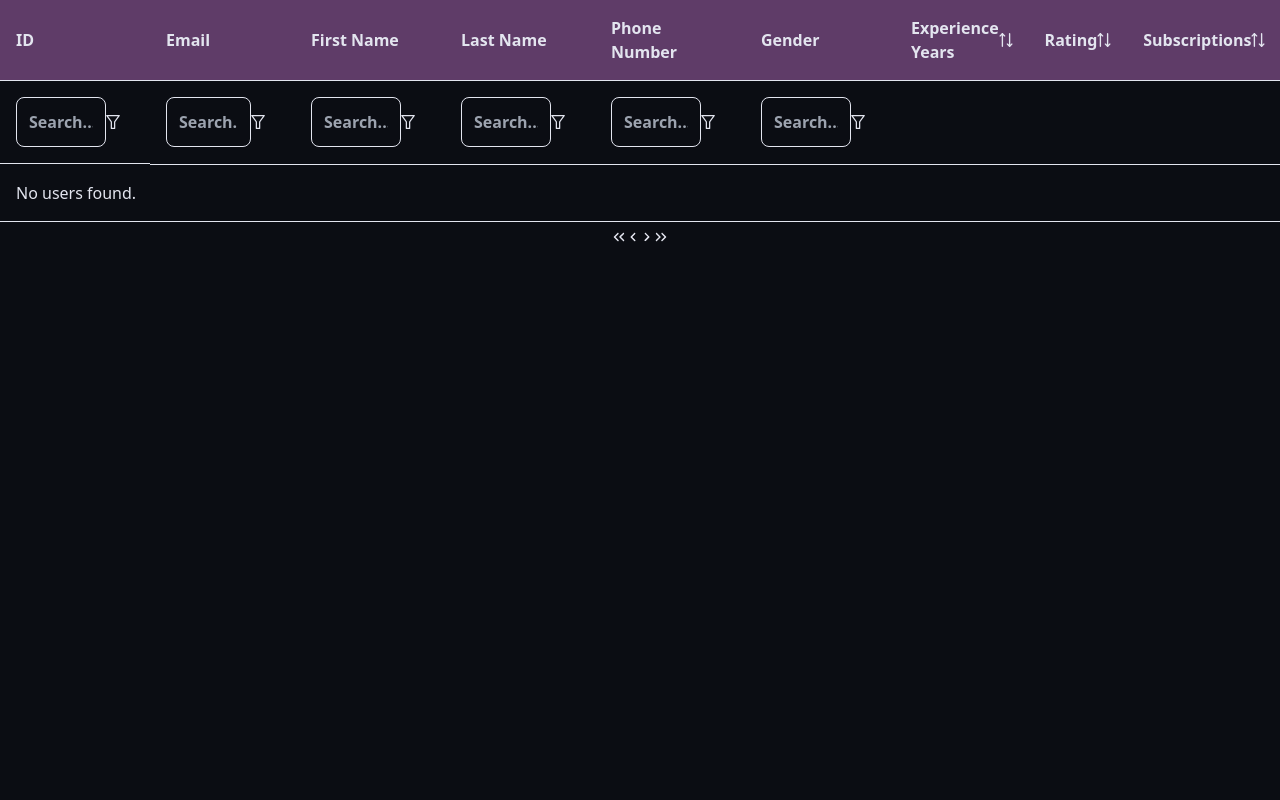
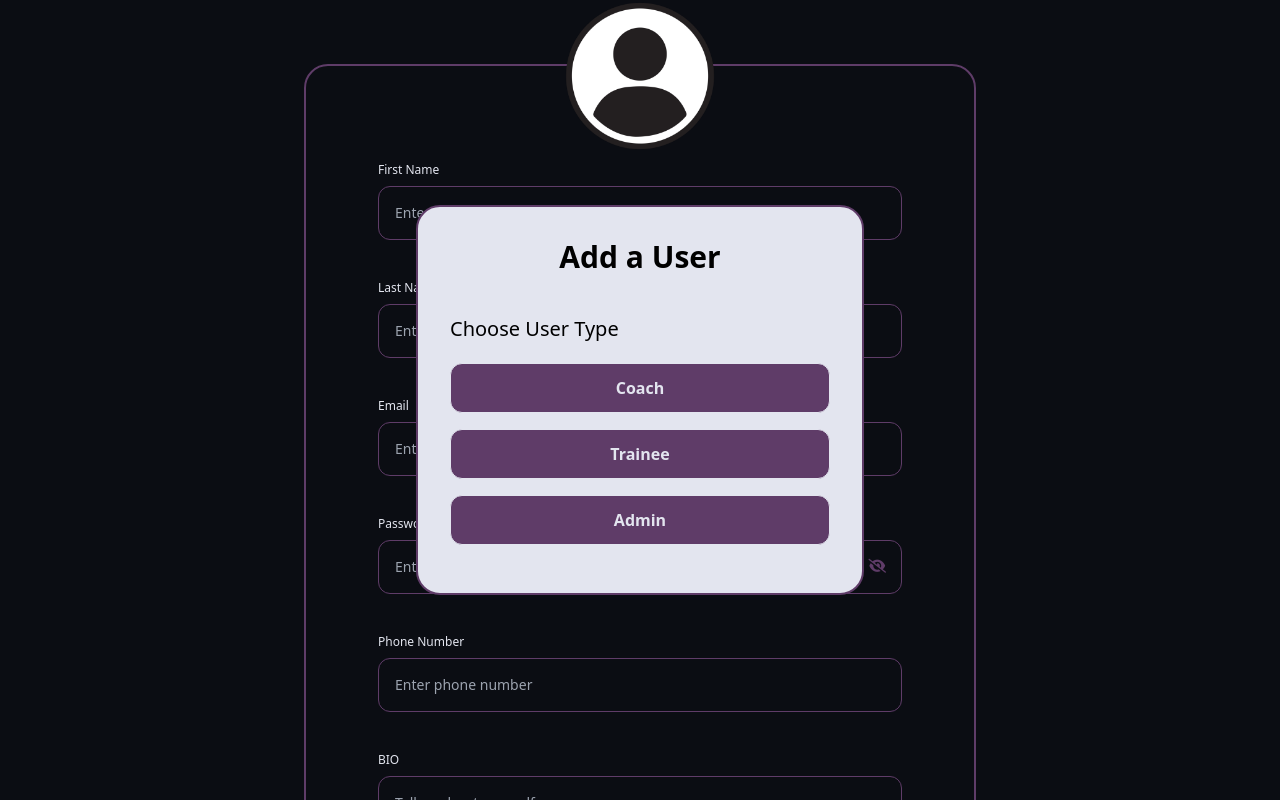
Before and after one commit to OmarGamal10/Lifta, a React (Vite) app in the folder FrontEnd/: page /test in a window 1280 px wide. Shown: the top 800 px of the page. Built offline with nearby package versions, Linux system fonts and the light colour scheme; no server answers.

Commit message:
Admin add users without add admin backend 👤➕

```diff
--- /dev/null
+++ b/FrontEnd/src/components/admin/adminForm.jsx
@@ -0,0 +1,180 @@
+/* eslint-disable react/prop-types */
+import { useState } from "react";
+import "../output.css"; // Adjust the path as needed
+import ErrorMessage from "../errorMsg"; // Import the ErrorMessage component
+
+function AdminForm({ formData, setFormData }) {
+  const [showDropdown, setShowDropdown] = useState(false);
+  const [showPassword, setPassState] = useState(false);
+  const [errors, setErrors] = useState({});
+  const handleChange = (e) => {
+    const { name, value } = e.target;
+
+    setFormData((prevData) => ({
+      ...prevData,
+      [name]: value,
+    }));
+
+    setErrors((prevErrors) => ({
+      ...prevErrors,
+      [name]: "",
+    }));
+  };
+
+  const handleSubmit = async (e) => {
+    e.preventDefault();
+    const newErrors = {};
+
+    Object.keys(formData).forEach((key) => {
+      if (!formData[key]) {
+        newErrors[key] = `${key.replace(/([A-Z])/g, " $1")} is required.`;
+      }
+    });
+
+    if (Object.keys(newErrors).length > 0) {
+      setErrors(newErrors);
+      return;
+    }
+
+    // try {
+    //     console.log(formData);
+    //     const response = await post(
+    //       "/users/signup",
+    //       {
+    //         ...formData,
+    //       },
+    //       {
+    //         headers: {
+    //           "Content-Type": "application/json",
+    //         },
+    //       }
+    //     );
+    //     // navigate("/profile");
+    //   } catch (err) {
+    //     console.log(err);
+    //   }
+  };
+
+  const handleCancle = (e) => {
+    e.preventDefault();
+    setFormData({
+      firstName: "",
+      lastName: "",
+      email: "",
+      password: "",
+    });
+  };
+  return (
+    <div className="flex flex-row min-h-screen justify-center items-center bg-backGroundColor p-16">
+      <div className="container border-2 border-solid bg-backGroundColor border-secondary flex flex-col items-center justify-center p-8 max-w-2xl rounded-3xl relative">
+        <form
+          className="bg-backGroundColor py-16 px-10 w-full"
+          onSubmit={handleSubmit}
+          autoComplete="off" // Disable autocomplete globally
+        >
+          {/* First Name */}
+          <div className="bg-backGroundColor mb-10">
+            <h6 className="text-xs text-left text-textColor mb-2">
+              First Name
+            </h6>
+            <input
+              id="FName-input"
+              name="firstName"
+              className="bg-backGroundColor border pl-4 w-full rounded-xl border-secondary py-4 text-sm text-textColor placeholder-gray-500 text-left"
+              type="text"
+              placeholder="Enter first name"
+              maxLength="15"
+              onChange={handleChange}
+              value={formData.firstName}
+              autoComplete="off"
+            />
+            {errors.firstName && <ErrorMessage error={errors.firstName} />}
+          </div>
+
+          {/* Last Name */}
+          <div className="bg-backGroundColor mb-10">
+            <h6 className="text-xs text-left text-textColor mb-2">Last Name</h6>
+            <input
+              id="LName-input"
+              name="lastName"
+              className="bg-backGroundColor border pl-4 w-full rounded-xl border-secondary py-4 text-sm text-textColor placeholder-gray-500 text-left"
+              type="text"
+              placeholder="Enter last name"
+              maxLength="15"
+              onChange={handleChange}
+              value={formData.lastName}
+              autoComplete="off"
+            />
+            {errors.lastName && <ErrorMessage error={errors.lastName} />}
+          </div>
+
+          {/* Email */}
+          <div className="bg-backGroundColor mb-10">
+            <h6 className="text-xs text-left text-textColor mb-2">Email</h6>
+            <input
+              id="email"
+              name="email"
+              className="bg-backGroundColor border pl-4 w-full rounded-xl border-secondary py-4 text-sm text-textColor placeholder-gray-500 text-left"
+              type="email"
+              placeholder="Enter email"
+              maxLength="65"
+              onChange={handleChange}
+              value={formData.email}
+              autoComplete="off"
+            />
+            {errors.email && <ErrorMessage error={errors.email} />}
+          </div>
+
+          {/* Password */}
+          <div className="bg-backGroundColor mb-10 relative">
+            <h6 className="text-xs text-left text-textColor mb-2">Password</h6>
+            <input
+              name="password"
+              className="bg-backGroundColor border pl-4 w-full rounded-xl border-secondary py-4 text-sm text-textColor placeholder-gray-500 text-left"
+              type={showPassword ? "text" : "password"}
+              placeholder="Enter password"
+              value={formData.password}
+              maxLength="50"
+              onChange={handleChange}
+            />
+            <button
+              type="button"
+              id="toggle-password"
+              className={`absolute top-10 right-4 text-sm text-${
+                showPassword ? "primary" : "secondary"
+              } hover:text-primary focus:outline-none`}
+              onClick={() => setPassState(!showPassword)}
+            >
+              <i
+                className={`fa-solid ${
+                  showPassword ? "fa-eye" : "fa-eye-slash"
+                }`}
+              ></i>
+            </button>
+            {errors.password && <ErrorMessage error={errors.password} />}
+          </div>
+
+          {/* Buttons */}
+
+          <div className="flex justify-between">
+            <button
+              className="bg-backGroundColor border w-5/12 rounded-lg border-secondary py-4 text-sm text-secondary hover:border-primary hover:text-primary"
+              onClick={handleCancle}
+            >
+              Cancel
+            </button>
+            <button
+              type="submit"
+              className="bg-secondary border w-5/12 rounded-lg border-secondary py-4 text-sm text-backGroundColor hover:border-primary hover:text-primary"
+              onClick={handleSubmit}
+            >
+              Create Account
+            </button>
+          </div>
+        </form>
+      </div>
+    </div>
+  );
+}
+
+export default AdminForm;
--- /dev/null
+++ b/FrontEnd/src/components/admin/adminUserTypeForm.jsx
@@ -0,0 +1,52 @@
+/* eslint-disable react/prop-types */
+/* eslint-disable react/no-unescaped-entities */
+import { Link } from "react-router-dom";
+
+import "../output.css"; // Adjust the path as needed
+
+function AdminUserTypeForm({ setType, setFormData }) {
+  const handleSubmit = (e) => {
+    e.preventDefault();
+    setType(e.target.name);
+    setFormData((prevData) => ({
+      ...prevData,
+      type: e.target.name === "Coach" ? "Trainer" : (e.target.name == "Trainee" ? "Trainee" : "Admin"),
+    }));
+  };
+
+  return (
+    <div className="container mx-auto w-full md:w-[500px] px-4 flex items-center justify-center min-h-screen">
+      <div className="border-2 border-solid bg-textColor border-secondary flex flex-col items-center justify-center p-8 w-full max-w-md rounded-3xl">
+        <h1 className="text-3xl font-bold mb-10">Add a User</h1>
+        <div className="flex flex-col w-full">
+          <h2 className="text-xl text-left font-medium mb-5">
+            Choose User Type
+          </h2>
+          <button
+            name="Coach"
+            className="text-textColor font-bold border bg-secondary py-3 rounded-xl mb-4 hover:bg-textColor hover:border-secondary hover:text-secondary"
+            onClick={handleSubmit}
+          >
+            Coach
+          </button>
+          <button
+            name="Trainee"
+            className="text-textColor font-bold border bg-secondary py-3 rounded-xl mb-4 hover:bg-textColor hover:border-secondary hover:text-secondary"
+            onClick={handleSubmit}
+          >
+            Trainee
+          </button>
+          <button
+            name="Admin"
+            className="text-textColor font-bold border bg-secondary py-3 rounded-xl mb-4 hover:bg-textColor hover:border-secondary hover:text-secondary"
+            onClick={handleSubmit}
+          >
+            Admin
+          </button>
+        </div>
+      </div>
+    </div>
+  );
+}
+
+export default AdminUserTypeForm;
--- a/FrontEnd/src/components/signUpForm.jsx
+++ b/FrontEnd/src/components/signUpForm.jsx
@@ -4,8 +4,10 @@ import Form1 from "./mainForm";
 import Form2Trainee from "./trainee/formTrainee";
 import Form2Coach from "./coach/formCoach";
 import UserTypeForm from "./userTypeForm";
+import AdminUserTypeForm from "./admin/adminUserTypeForm";
+import AdminForm from "./admin/adminForm";
 
-function SignUpForm() {
+function SignUpForm(probs) {
   const [userType, setUserType] = useState("");
   const [curForm, setCurForm] = useState(1);
   const [form1Data, setForm1Data] = useState({
@@ -32,6 +34,14 @@ function SignUpForm() {
     experienceYears: "",
     clientLimit: "",
   });
+
+  const [adminData, setAdminData] = useState({
+    firstName: "",
+    lastName: "",
+    email: "",
+    password: "",
+  });
+
   const [certData, setCertData] = useState({
     title: "",
     dateIssued: "",
@@ -45,14 +55,28 @@ function SignUpForm() {
         ""
       ) : (
         <div className="fixed inset-0 flex items-center justify-center bg-black bg-opacity-50 z-50">
-          <UserTypeForm setType={setUserType} setFormData={setForm1Data} />
+          {probs.isAdmin == 0 ? (
+            <UserTypeForm setType={setUserType} setFormData={setForm1Data} />
+          ) : (
+            <AdminUserTypeForm
+              setType={setUserType}
+              setFormData={setForm1Data}
+            />
+          )}
         </div>
       )}
-      {curForm == 1 && (
+      {curForm == 1 && userType != "Admin" && (
         <Form1
           formData={form1Data}
           setFormData={setForm1Data}
           toNext={setCurForm}
+        />
+      )}
+
+      {curForm == 1 && userType == "Admin" && (
+        <AdminForm
+          formData={adminData}
+          setFormData={setAdminData}
         />
       )}
 
--- a/FrontEnd/src/main.jsx
+++ b/FrontEnd/src/main.jsx
@@ -34,7 +34,7 @@ const router = createBrowserRouter([
     path: "/",
     element: (
       <ProtectedLoggedRoute>
-        <AssignMeal />
+        <LandingPage />
       </ProtectedLoggedRoute>
     ),
   },
@@ -50,7 +50,7 @@ const router = createBrowserRouter([
     path: "sign-up",
     element: (
       <ProtectedLoggedRoute>
-        <SignUpForm />
+        <SignUpForm isAdmin={0} />
       </ProtectedLoggedRoute>
     ),
   },
@@ -66,7 +66,7 @@ const router = createBrowserRouter([
     path: "test",
     element: (
       <PrimeReactProvider value={{ pt: Tailwind }}>
-        <CoachesList />
+        <SignUpForm isAdmin={1} />
       </PrimeReactProvider>
     ),
   },
```
